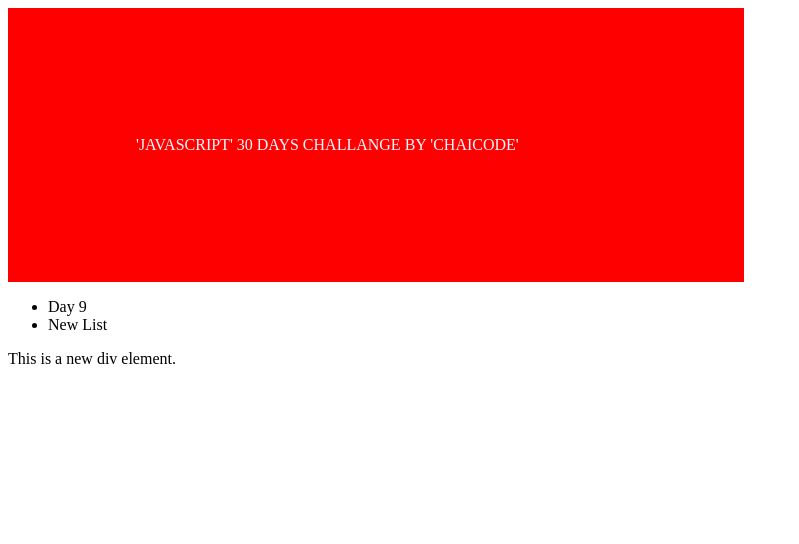
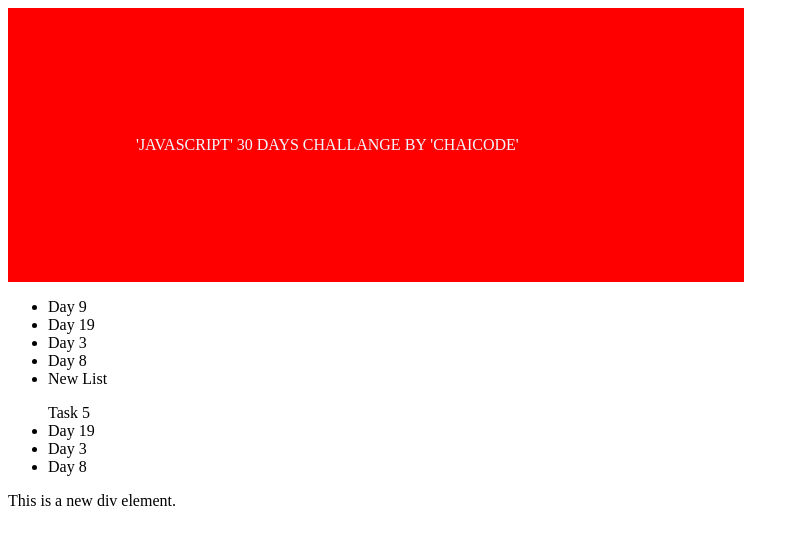
Before and after one commit to aatika-hakim/JavaScript-30-Days-Challenge, a plain HTML site: page prctice.html in a window 1280 px wide. Shown: the whole page, without its empty margins (0-799 px from the left). Drawn offline with Linux system fonts and the light colour scheme.

Commit message:
new elements

```diff
--- a/prctice.html
+++ b/prctice.html
@@ -11,6 +11,15 @@
     </div>
     <ul id="task4">
         <li>Day 9</li>
+         <li>Day 19</li>
+        <li>Day 3</li>
+        <li>Day 8</li>
+    </ul>
+    <ul id="task5">
+        Task 5
+        <li>Day 19</li>
+        <li>Day 3</li>
+        <li>Day 8</li>
     </ul>
 
     <script src="Day_9.js"></script>
```
